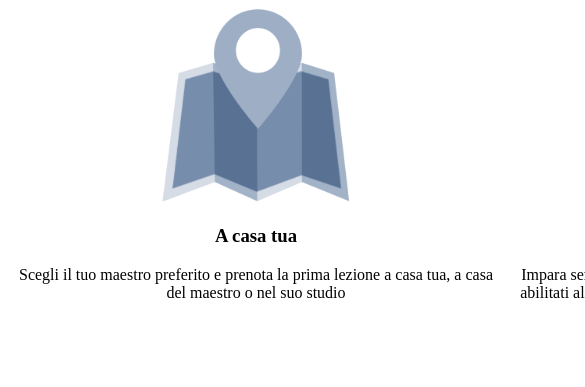
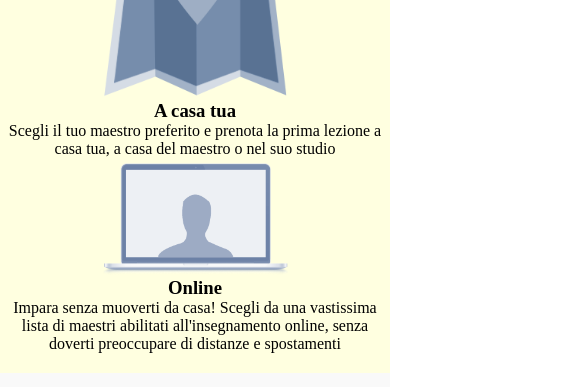
Before and after one commit to RobertoVillani98/html-css-resp-wannabe, a plain HTML site: page index.html in a window 390 px wide. Shown: the part 152-539 px from the top of the page, 585 px wide, since content can reach past the window. Drawn offline with Linux system fonts and the light colour scheme.

Commit message:
esercizio senza bonus

```diff
--- a/style.css
+++ b/style.css
@@ -6,8 +6,8 @@
 }
 
 /* BLOCCO LEZIONI */
-#lezioni .row>.left,
-#lezioni .row>.right {
+#lezioni .row > .left,
+#lezioni .row > .right {
  width: 50%;
  float: left;
 }
@@ -24,9 +24,9 @@
 }
 
 /* BLOCCO STEPS */
-#steps .row>.left,
-#steps .row>.central,
-#steps .row>.right {
+#steps .row > .left,
+#steps .row > .central,
+#steps .row > .right {
  float: left;
  width: 33%;
 }
@@ -40,9 +40,9 @@
  text-align: center;
 }
 
-#why .row>.first,
-#why .row>.second,
-#why .row>.third {
+#why .row > .first,
+#why .row > .second,
+#why .row > .third {
  width: 100%;
  margin-top: 80px;
 }
@@ -50,12 +50,12 @@
 #why .row img {
  background-color: #428bca;
  border-radius: 50%;
-  padding: 30px
+ padding: 30px;
 }
 
 /* COMMON */
 .row::after {
-  content: '';
+ content: "";
  display: table;
  clear: both;
 }
@@ -71,3 +71,39 @@ img {
 .clear {
  clear: both;
 }
+
+@media screen and (max-width: 420px) {
+ .row {
+  width: 100%;
+ }
+
+ #lezioni .row > .left,
+ #lezioni .row > .right,
+ #steps .row > .left,
+ #steps .row > .central,
+ #steps .row > .right {
+  width: 100%;
+  float: none;
+ }
+ img {
+  width: 50%;
+  height: 50%;
+ }
+
+ #lezioni,
+ #why {
+  background-color: lightyellow;
+  width: 100%;
+ }
+
+ .row {
+  margin-top: 0;
+  padding: 20px 0;
+ }
+
+ * {
+  margin: 0;
+  padding: 0;
+  box-sizing: border-box;
+ }
+}
```
Lines whose indentation alone changed are shown as unchanged.
